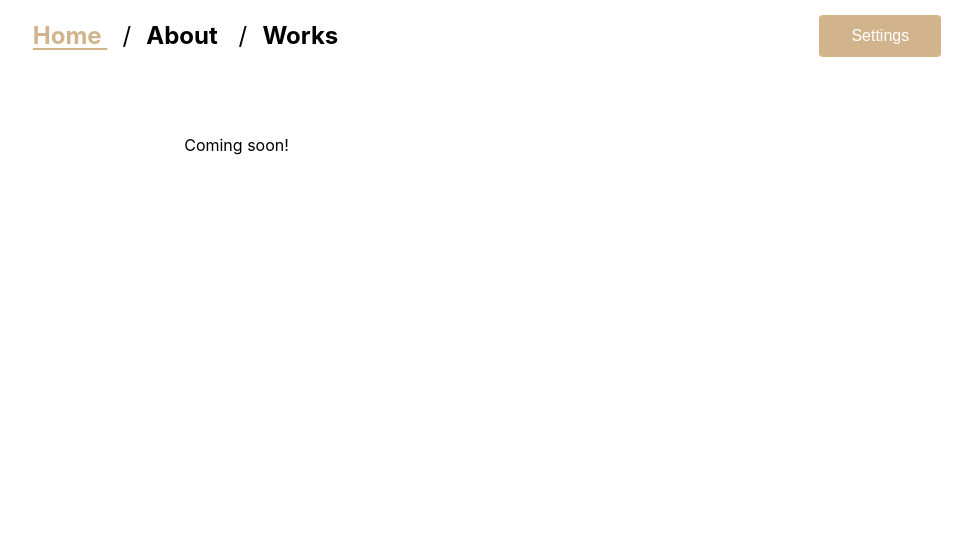
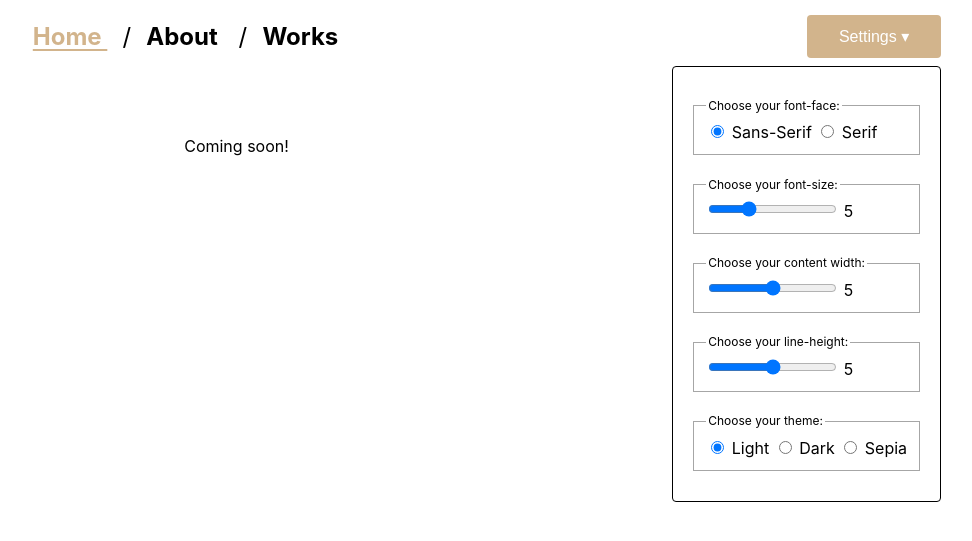
Before and after one commit to zarahzachz/zarahzachz.github.io, a Jekyll site: the page built from index.html, in a window 1280 px wide. Shown: the top 541 px of the page, without its empty margins (153-1125 px from the left). Built offline with Jekyll 4.4.1, drawn with Linux system fonts in a browser that asks for light colours.

Commit message:
Create settings menu (WIP)

```diff
--- a/_includes/navigation.html
+++ b/_includes/navigation.html
@@ -16,5 +16,5 @@
     {% endfor %}
   </ul>
 
-  <button>Settings</button>
+  {% include settings.html %}
 </nav>
--- /dev/null
+++ b/_includes/settings.html
@@ -0,0 +1,51 @@
+<button aria-haspopup="true" aria-expanded="false">
+  Settings
+  <span aria-hidden="true">&#x25be;</span>
+</button>
+<!-- role="menuitemradio": https://w3c.github.io/aria/#menuitemradio -->
+<div role="menu" class="settings-menu">
+  <div role="group">
+    <fieldset>
+      <legend>Choose your font-face:</legend>
+      <input type="radio" id="fontSans" name="fontFace" role="menuitemradio" checked>
+      <label for="fontSans">Sans-Serif</label>
+      <input type="radio" id="fontSerif" name="fontFace" role="menuitemradio">
+      <label for="fontSerif">Serif</label>
+    </fieldset>
+  </div>
+  <form role="group" oninput="fontSizeResult.value=parseInt(fontSize.value)">
+    <fieldset>
+      <legend>Choose your font-size:</legend>
+      <input type="range" id="fontSize" name="fontSize" min="1" max="15" value="5">
+      <label for="fontSize" class="sr-only">Font Size</label>
+      <output name="fontSizeResult" for="fontSize">5</output>
+    </fieldset>
+  </form>
+  <form role="group" oninput="contentWidthResult.value=parseInt(contentWidth.value)">
+    <fieldset>
+      <legend>Choose your content width:</legend>
+      <input type="range" id="contentWidth" name="contentWidth" min="1" max="9" value="5">
+      <label for="contentWidth" class="sr-only">Content Width</label>
+      <output name="contentWidthResult" for="contentWidth">5</output>
+    </fieldset>
+  </form>
+  <form role="group" oninput="lineHeightResult.value=parseInt(lineHeight.value)">
+    <fieldset>
+      <legend>Choose your line-height:</legend>
+      <input type="range" id="lineHeight" name="lineHeight" min="1" max="9" value="5">
+      <label for="lineHeight" class="sr-only">Line Height</label>
+      <output name="lineHeightResult" for="lineHeight">5</output>
+    </fieldset>
+  </form>
+  <div role="group">
+    <fieldset>
+      <legend>Choose your theme:</legend>
+      <input type="radio" id="themeLight" name="theme" role="menuitemradio" checked>
+      <label for="themeLight">Light</label>
+      <input type="radio" id="themeDark" name="theme" role="menuitemradio">
+      <label for="themeDark">Dark</label>
+      <input type="radio" id="themeSepia" name="theme" role="menuitemradio">
+      <label for="themeSepia">Sepia</label>
+    </fieldset>
+  </div>
+</div>
--- a/_sass/base/_manifest.scss
+++ b/_sass/base/_manifest.scss
@@ -27,6 +27,14 @@ body {
 
 code, pre {
   font-family: var(--mono);
+}
+
+kbd {
+    font-size: 0.75em;
+    padding: 0.0625rem 0.5rem;
+    border-radius: 0.125rem;
+    border: 2px solid;
+    box-shadow: 1px 1px 0 currentColor, 2px 2px 0 currentColor;
 }
 
 .light {
--- a/_sass/base/reset.scss
+++ b/_sass/base/reset.scss
@@ -8,9 +8,7 @@ h1, h2, h3, h4, h5, h6, p, blockquote, pre,
 a, abbr, acronym, address, big, cite, code,
 del, dfn, em, img, ins, kbd, q, s, samp,
 small, strike, strong, sub, sup, tt, var,
-b, u, i, center,
-dl, dt, dd, ol, ul, li,
-fieldset, form, label, legend,
+b, u, i, center, dl, dt, dd, ol, ul, li, form, label,
 table, caption, tbody, tfoot, thead, tr, th, td,
 article, aside, canvas, details, embed,
 figure, figcaption, footer, header, hgroup,
--- a/_sass/components/_manifest.scss
+++ b/_sass/components/_manifest.scss
@@ -1,3 +1,4 @@
 // Contains each self-contained component in its own .scss partial
 
-@import 'nav';
+@import 'nav'
+, 'settings';
--- a/_sass/components/_nav.scss
+++ b/_sass/components/_nav.scss
@@ -6,6 +6,7 @@ nav.global {
   margin: 1ch auto 5ch;
   padding: 0 2ch;
   max-width: 60ch;
+  position: relative;
 
   ul {
     display: flex;
--- /dev/null
+++ b/_sass/components/_settings.scss
@@ -0,0 +1,25 @@
+.sr-only {
+  display: none;
+}
+
+.settings-menu {
+  position: absolute;
+  top: 5ch;
+  right: 3ch;
+  border: 1px solid black;
+  border-radius: 4px;
+  padding: 2ch;
+  background-color: white;
+  display: flex;
+  flex-direction: column;
+  font-size: 1rem;
+
+  fieldset {
+    border: 1px solid hsla(0, 0%, 65%, 1);
+    margin: 1ch 0;
+  }
+
+  legend {
+    font-size: .75rem;
+  }
+}
```
